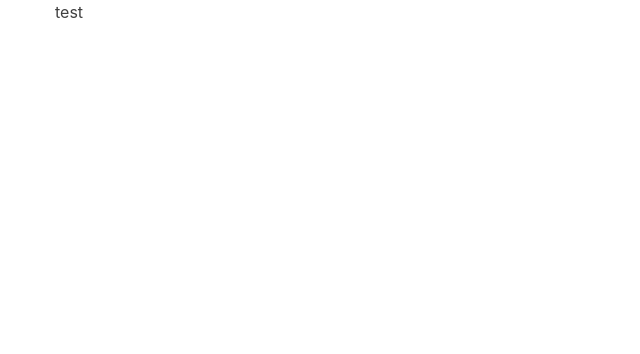
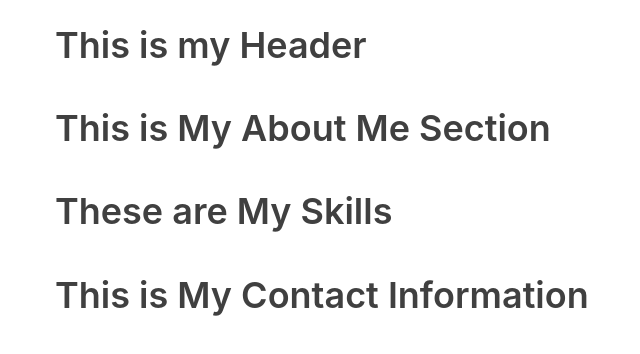
Before and after one commit to rajsandhu/react_portfolio, a React (Create React App) app: page / in a window 1280 px wide. Shown: the top 354 px of the page, without its empty margins (1-641 px from the left). Built offline with nearby package versions, Linux system fonts and the light colour scheme.

Commit message:
created and successfully imported About, Skills, Contact components

```diff
--- /dev/null
+++ b/src/About.js
@@ -0,0 +1,11 @@
+import React, { Component } from 'react'
+
+class About extends Component {
+    render() {
+        return (
+            <h1>This is My About Me Section</h1>
+        )
+    }
+}
+
+export default About
--- a/src/App.js
+++ b/src/App.js
@@ -1,11 +1,17 @@
 import React, { Component } from 'react'
 import Header from './Header'
+import About from './About'
+import Skills from './Skills'
+import Contact from './Contact'
 
 class App extends Component {
     render() {
         return (
             <div className="container">
                 <Header />
+                <About />
+                <Skills />
+                <Contact />
             </div>
         )
     }
--- /dev/null
+++ b/src/Contact.js
@@ -0,0 +1,11 @@
+import React, { Component } from 'react'
+
+class Contact extends Component {
+    render() {
+        return (
+            <h1>This is My Contact Information</h1>
+        )
+    }
+}
+
+export default Contact
--- a/src/Header.js
+++ b/src/Header.js
@@ -3,7 +3,7 @@ import React, { Component } from 'react'
 class Header extends Component {
     render() {
         return (
-            <p>test</p>
+            <h1>This is my Header</h1>
         )
     }
 }
--- /dev/null
+++ b/src/Skills.js
@@ -0,0 +1,11 @@
+import React, { Component } from 'react'
+
+class Skills extends Component {
+    render() {
+        return (
+            <h1>These are My Skills</h1>
+        )
+    }
+}
+
+export default Skills
```
